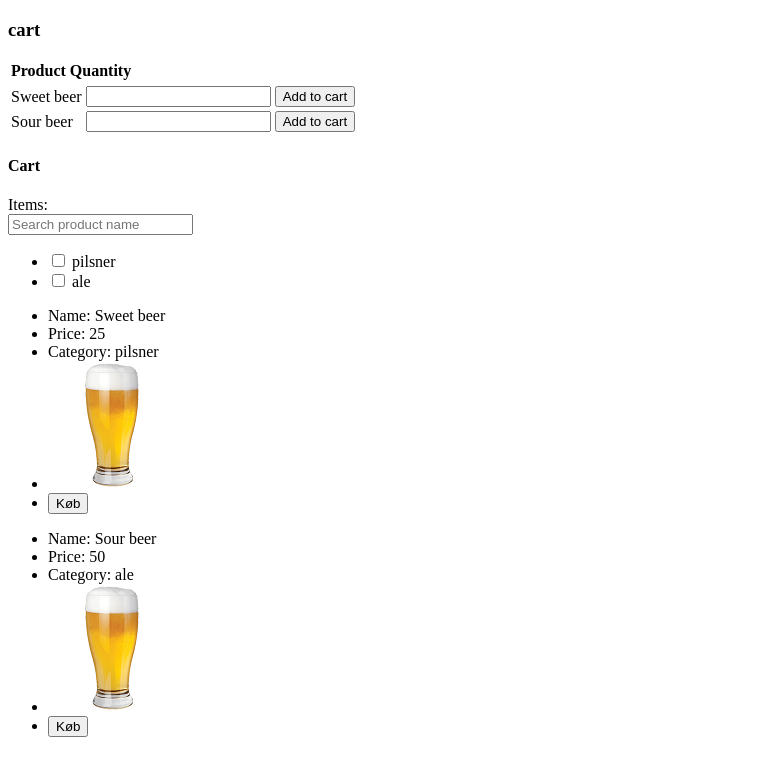
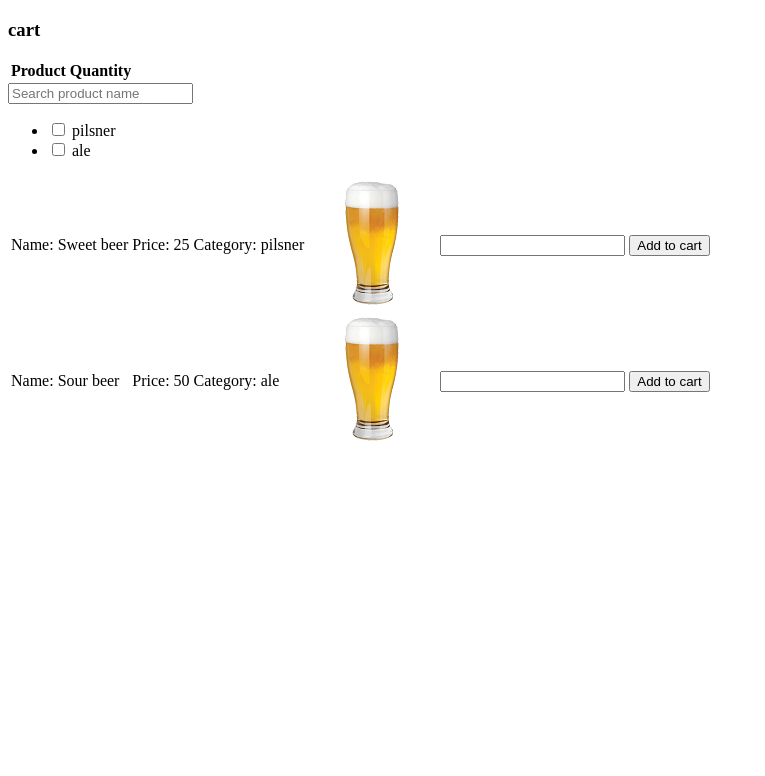
Before and after one commit to KillWolf/Frameworks, a plain HTML site: page Webshop/index.html in a window 1280 px wide. Shown: the whole page, without its empty margins (0-765 px from the left). Drawn offline with Linux system fonts and the light colour scheme.

Commit message:
Kurven virker

```diff
--- a/Webshop/data/products.json
+++ b/Webshop/data/products.json
@@ -1,11 +1,13 @@
 [
 	{
+		"id": 1,
 		"name": "Sweet beer",
 		"price": 25,
 		"category": "pilsner",
 		"image": "img/01.png"
 	},
 	{
+		"id": 2,
 		"name": "Sour beer",
 		"price": 50,
 		"category": "ale",
--- a/Webshop/index.html
+++ b/Webshop/index.html
@@ -24,9 +24,21 @@
 
 
 <div ng-controller="productsController">
+
+<input type="search" placeholder="Search product name" ng-model="productName"/>
+
+<ul>
+        <li ng-repeat="category in categories">
+            <input type="checkbox" ng-click="categoryChange(category.category)"> {{ category.category }}
+        </li>
+    </ul>
+
 	<table>
-		<tr ng-repeat="product in products">
-			<td>{{ product.name }}</td>
+		<tr ng-repeat="product in products | filter:productName | filter:categoryFilter">
+			<td>Name: {{ product.name }}</td>
+			<td>Price: {{ product.price }}</td>
+			<td>Category: {{ product.category }}</td>
+			<td><img src="{{ product.image }}" /></td>
 			<td>
 				<form ng-submit="addToCart(product)">
 				<input type="number" ng-model="quantity" />
@@ -38,38 +50,6 @@
 	</div>
 
 
-
- <h4>Cart</h4>
-  <div>Items:</div>
-<div ng-repeat="products in cart">
-
-      <div>{{ products.name }} </div>
-   </div>
-
-{{ error }}
-
-<div ng-controller="productsController">
-
-<input type="search" placeholder="Search product name" ng-model="productName"/>
-
-<ul>
-        <li ng-repeat="category in categories">
-            <input type="checkbox" ng-click="categoryChange(category.category)"> {{ category.category }}
-        </li>
-    </ul>
-
-
-<ul  ng-repeat="products in products | filter:productName | filter:categoryFilter">
-	<li >Name: {{ products.name }}</li>
-	<li>Price: {{ products.price }}</li>
-	<li>Category: {{ products.category }}</li>
-	<li><img src="{{ products.image }}" /></li>
-
-	<li><button ng-click="addToCart(products)">Køb</button></li>
-
-
-</ul>
-
 </div>
     <script src="angular/angular.min.js"></script>
 	<script src="js/app.module.js"></script>
--- a/Webshop/js/cart.controller.js
+++ b/Webshop/js/cart.controller.js
@@ -9,5 +9,6 @@
 
 
 
+
 		}
 })();
--- a/Webshop/js/products.controller.js
+++ b/Webshop/js/products.controller.js
@@ -7,7 +7,7 @@
 
 //        function productsController($scope, productsService, cartProducts){
 
-          function productsController($scope, productsService){
+          function productsController($scope, productsService, cartService){
                $scope.categoriesSelected = new Array();
 
                var modelProducts = function(data){
@@ -18,10 +18,10 @@
                     $scope.categories = data;
                }
 
-               // $scope.addToCart = function(product){
-               //   var quantity = this.quantity;
-               //   cartService.addProductToCart(product, quantity);
-               // }
+                $scope.addToCart = function(product){
+                 var quantity = this.quantity;
+                 cartService.addProductToCart(product, quantity);
+                }
 
                $scope.categoryChange = function(category){
                var i = $scope.categoriesSelected.indexOf(category);
```
